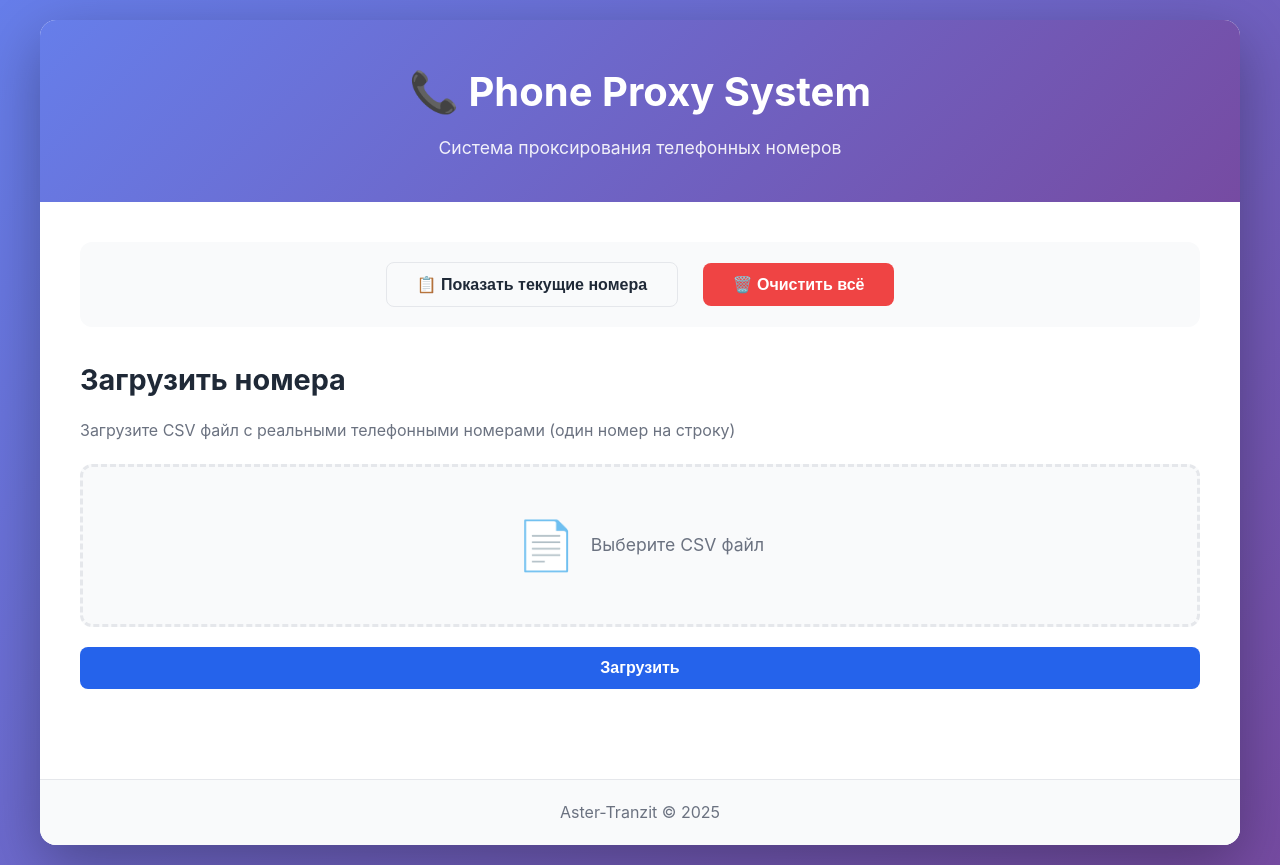
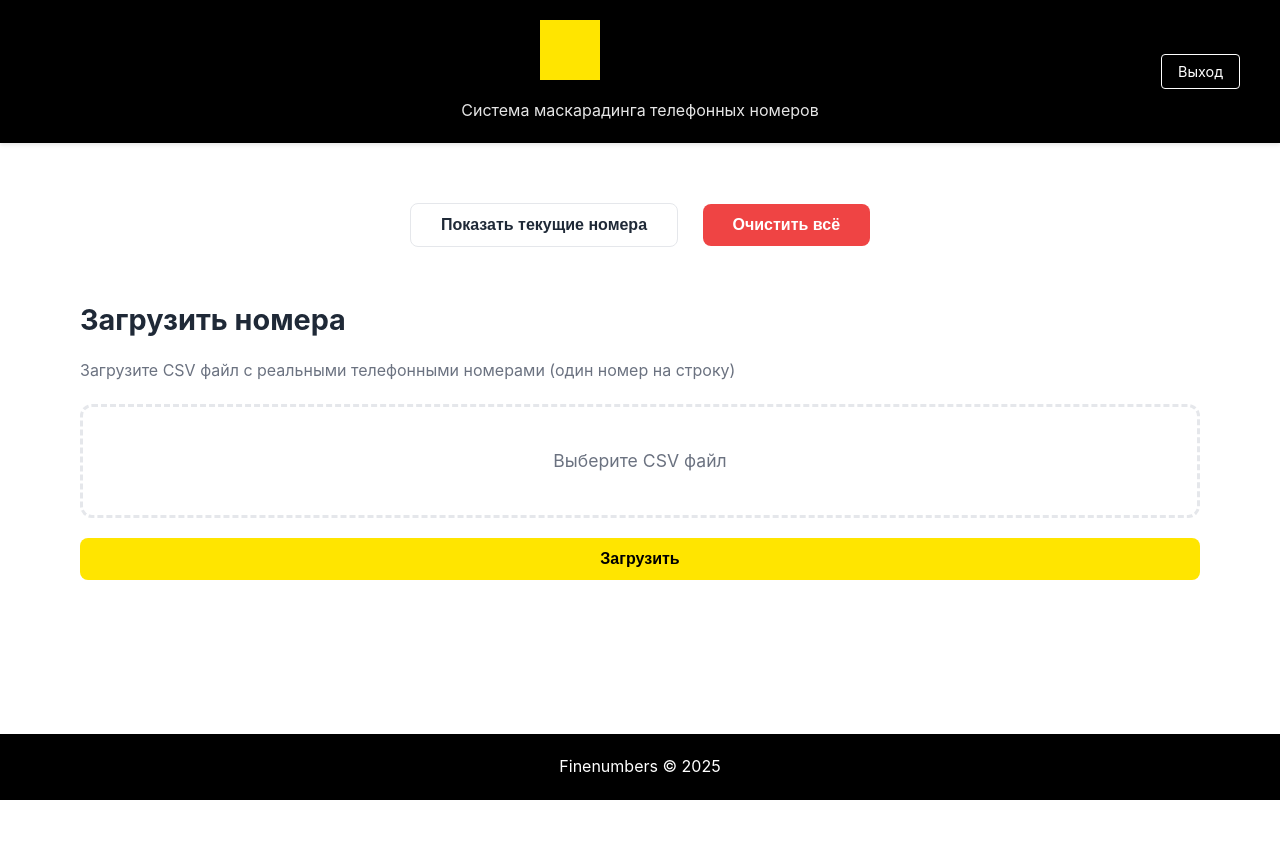
Before and after one commit to jzhekatroy/aster-tranzit, a Flask app: template templates/index.html in a window 1280 px wide. After the commit the page ends 800 px from the top, so only its background shows below. Run offline with Flask 3, Linux system fonts and the light colour scheme; the template is opened without the code that fills it, so the values that code supplies are empty.

Commit message:
Rebrand: Finenumbers design, authentication, remove icons, yellow buttons

```diff
--- a/static/style.css
+++ b/static/style.css
@@ -1,12 +1,13 @@
 :root {
-    --primary-color: #2563eb;
-    --primary-hover: #1d4ed8;
+    --primary-color: #FFE500;
+    --primary-hover: #E6CE00;
     --success-color: #10b981;
     --error-color: #ef4444;
     --text-color: #1f2937;
     --text-light: #6b7280;
     --border-color: #e5e7eb;
-    --bg-light: #f9fafb;
+    --bg-light: #ffffff;
+    --header-bg: #000000;
 }
 
 * {
@@ -19,39 +20,49 @@ body {
     font-family: -apple-system, BlinkMacSystemFont, 'Segoe UI', Roboto, 'Helvetica Neue', Arial, sans-serif;
     line-height: 1.6;
     color: var(--text-color);
-    background: linear-gradient(135deg, #667eea 0%, #764ba2 100%);
+    background: #ffffff;
     min-height: 100vh;
-    padding: 20px;
+    padding: 0;
+    margin: 0;
 }
 
 .container {
-    max-width: 1200px;
-    margin: 0 auto;
+    max-width: 100%;
+    margin: 0;
     background: white;
-    border-radius: 16px;
-    box-shadow: 0 20px 60px rgba(0, 0, 0, 0.3);
-    overflow: hidden;
+    min-height: 100vh;
+    display: flex;
+    flex-direction: column;
 }
 
 header {
-    background: linear-gradient(135deg, #667eea 0%, #764ba2 100%);
+    background: var(--header-bg);
     color: white;
-    padding: 40px;
+    padding: 20px 40px;
     text-align: center;
+    position: sticky;
+    top: 0;
+    z-index: 1000;
+    box-shadow: 0 2px 4px rgba(0,0,0,0.1);
 }
 
-header h1 {
-    font-size: 2.5em;
+.logo {
+    height: 60px;
     margin-bottom: 10px;
 }
 
 header p {
-    font-size: 1.1em;
+    font-size: 1em;
     opacity: 0.9;
+    margin: 0;
 }
 
 main {
     padding: 40px;
+    max-width: 1200px;
+    margin: 0 auto;
+    width: 100%;
+    flex: 1;
 }
 
 section {
@@ -104,11 +115,6 @@ h2 {
     background: #eff6ff;
 }
 
-.file-icon {
-    font-size: 3em;
-    margin-right: 15px;
-}
-
 .file-text {
     font-size: 1.1em;
     color: var(--text-light);
@@ -127,13 +133,14 @@ h2 {
 
 .btn-primary {
     background: var(--primary-color);
-    color: white;
+    color: #000000;
+    font-weight: 600;
 }
 
 .btn-primary:hover {
     background: var(--primary-hover);
     transform: translateY(-2px);
-    box-shadow: 0 4px 12px rgba(37, 99, 235, 0.4);
+    box-shadow: 0 4px 12px rgba(255, 229, 0, 0.4);
 }
 
 .btn-secondary {
@@ -321,11 +328,11 @@ tbody tr:hover {
 
 /* Footer */
 footer {
-    background: var(--bg-light);
+    background: var(--header-bg);
     padding: 20px;
     text-align: center;
-    color: var(--text-light);
-    border-top: 1px solid var(--border-color);
+    color: white;
+    margin-top: auto;
 }
 
 /* Адаптивность */
--- a/templates/index.html
+++ b/templates/index.html
@@ -9,15 +9,23 @@
 <body>
     <div class="container">
         <header>
-            <h1>📞 Phone Proxy System</h1>
-            <p>Система проксирования телефонных номеров</p>
+            <div style="display: flex; justify-content: space-between; align-items: center; max-width: 1200px; margin: 0 auto;">
+                <div style="flex: 1;"></div>
+                <div style="text-align: center; flex: 1;">
+                    <img src="{{ url_for('static', filename='logo.svg') }}" alt="Finenumbers" class="logo">
+                    <p>Система маскарадинга телефонных номеров</p>
+                </div>
+                <div style="flex: 1; text-align: right;">
+                    <a href="{{ url_for('main.logout') }}" style="color: white; text-decoration: none; padding: 8px 16px; border: 1px solid white; border-radius: 4px; font-size: 0.9em;">Выход</a>
+                </div>
+            </div>
         </header>
 
         <main>
             <!-- Кнопки управления -->
             <section class="controls-section">
-                <button onclick="showCurrentNumbers()" class="btn btn-secondary">📋 Показать текущие номера</button>
-                <button onclick="clearAllNumbers()" class="btn btn-danger">🗑️ Очистить всё</button>
+                <button onclick="showCurrentNumbers()" class="btn btn-secondary">Показать текущие номера</button>
+                <button onclick="clearAllNumbers()" class="btn btn-danger">Очистить всё</button>
             </section>
 
             <!-- Форма загрузки -->
@@ -29,7 +37,6 @@
                     <div class="file-input-wrapper">
                         <input type="file" id="fileInput" name="file" accept=".csv" required>
                         <label for="fileInput" class="file-label">
-                            <span class="file-icon">📄</span>
                             <span class="file-text">Выберите CSV файл</span>
                         </label>
                     </div>
@@ -45,7 +52,7 @@
 
                 <!-- Кнопка скачать (показывается после загрузки) -->
                 <div id="downloadSection" style="display: none; margin-top: 20px;">
-                    <button onclick="downloadResults()" class="btn btn-success btn-large">📥 Скачать фейковые номера</button>
+                    <button onclick="downloadResults()" class="btn btn-success btn-large">Скачать фейковые номера</button>
                 </div>
             </section>
 
@@ -69,7 +76,7 @@
         </main>
 
         <footer>
-            <p>Aster-Tranzit © 2025</p>
+            <p>Finenumbers © 2025</p>
         </footer>
     </div>
 
```
Also changed, not shown: app/routes.py (+41 -1 lines), templates/login.html (added, +85 -0 lines), static/logo.png (added), static/logo.svg (added).
